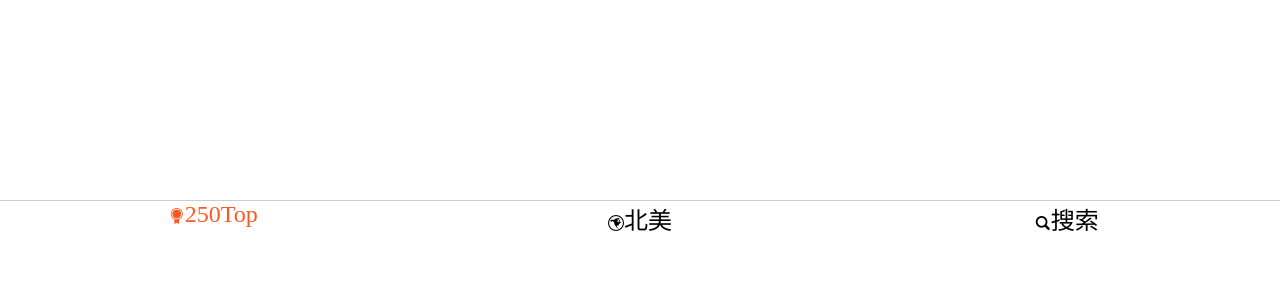
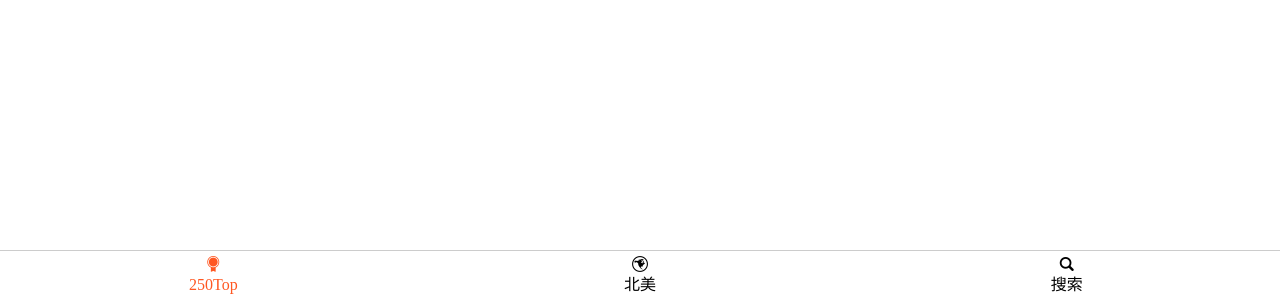
Before and after one commit to q397300564/douban-movie, a plain HTML site: page code/index.html in a window 1280 px wide. Shown: the part 500-800 px from the top of the page. Drawn offline with nearby package versions, Linux system fonts and the light colour scheme.

Commit message:
修改禁止缩放

```diff
--- a/code/font/iconfont.css
+++ b/code/font/iconfont.css
@@ -9,7 +9,7 @@
 
 .iconfont {
   font-family:"iconfont" !important;
-  font-size:16px;
+  font-size: 1rem /* 16/16 */;
   font-style:normal;
   -webkit-font-smoothing: antialiased;
   -moz-osx-font-smoothing: grayscale;
--- a/code/index.html
+++ b/code/index.html
@@ -2,13 +2,15 @@
 <html lang="en">
 <head>
     <meta charset="UTF-8">
-    <meta name="viewport" content="width=device-width, initial-scale=1.0">
+    <meta name="viewport" content="width=device-width, initial-scale=1.0 user-scalable=no">
     <meta http-equiv="X-UA-Compatible" content="ie=edge">
     <title>豆瓣电影</title>
+    <link rel="stylesheet" href="css/shipei.css">
     <link rel="stylesheet" href="css/reset.css">
+    <link rel="stylesheet" href="font/iconfont.css">
     <link rel="stylesheet" href="css/douban.css">
-    <link rel="stylesheet" href="font/iconfont.css">
-    <link rel="stylesheet" href="css/shipei.css">
+
+
 </head>
 <body>
     <main>
@@ -47,9 +49,21 @@
         </section>
     </main>
     <footer>
-        <div class="active" data-name="top250"><span class="iconfont icon-paiming"></span><span>250Top</span></div>
-        <div data-name="beimei"><span class="iconfont icon-us"></span><span>北美</span></div>
-        <div data-name="search"><span class="iconfont icon-search"></span><span>搜索</span></div>
+        <div class="active" data-name="top250">
+            <div class="wrap-tab">
+                <span class="iconfont icon-paiming"></span><span>250Top</span>
+            </div>
+        </div>
+        <div data-name="beimei">
+            <div class="wrap-tab">
+                <span class="iconfont icon-us"></span><span>北美</span>
+            </div>
+        </div>
+        <div data-name="search">
+            <div class="wrap-tab">
+                <span class="iconfont icon-search"></span><span>搜索</span>
+            </div>
+        </div>
     </footer>
 
     <script src="https://code.jquery.com/jquery-1.9.1.js"></script>
--- a/code/js/douban.js
+++ b/code/js/douban.js
@@ -166,7 +166,10 @@ var Beimei = {
             },
             complete: function(){                            // 请求完成后执行
                 _this.isload = false;
-                _this.loadings.hide();
+                _this.loadings.text('----- 我是有底线的 -----');
+                _this.loadings.css({
+                    color: '#eee'
+                });
             }
         });
 
```
